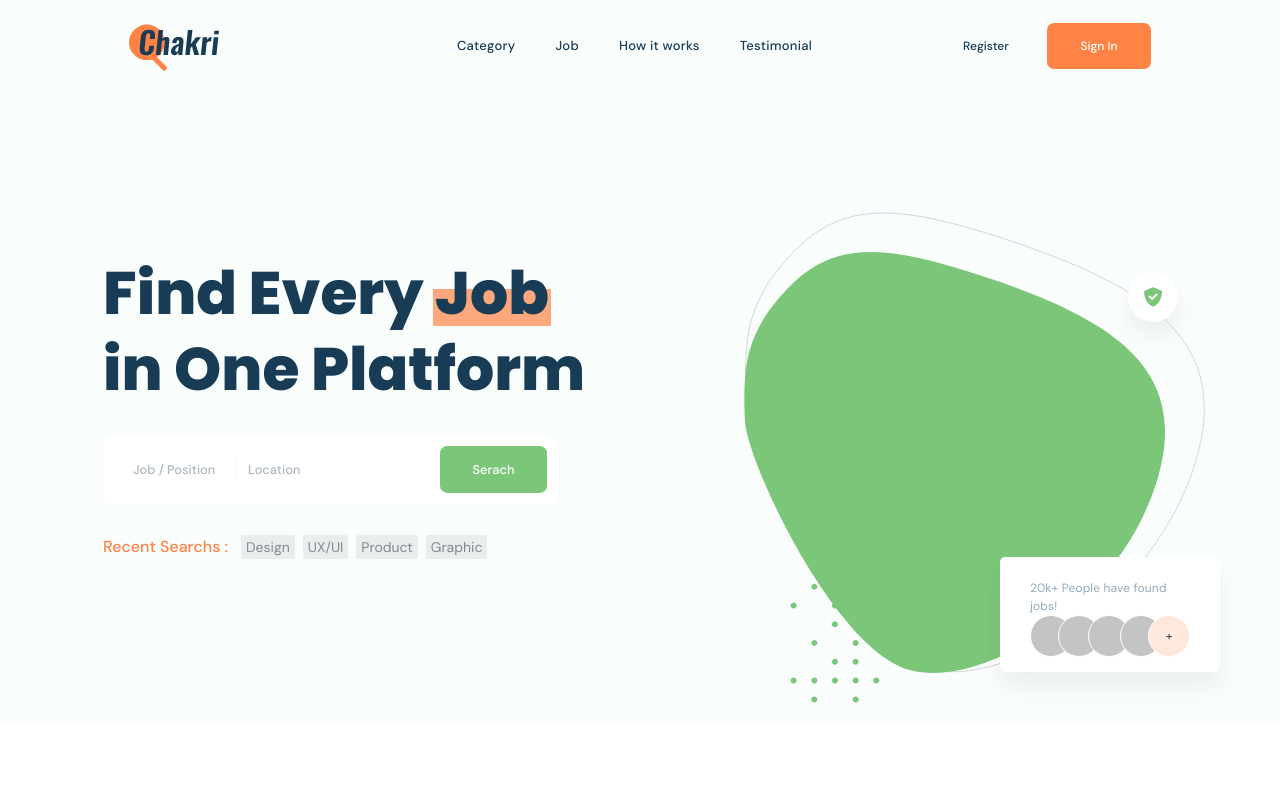
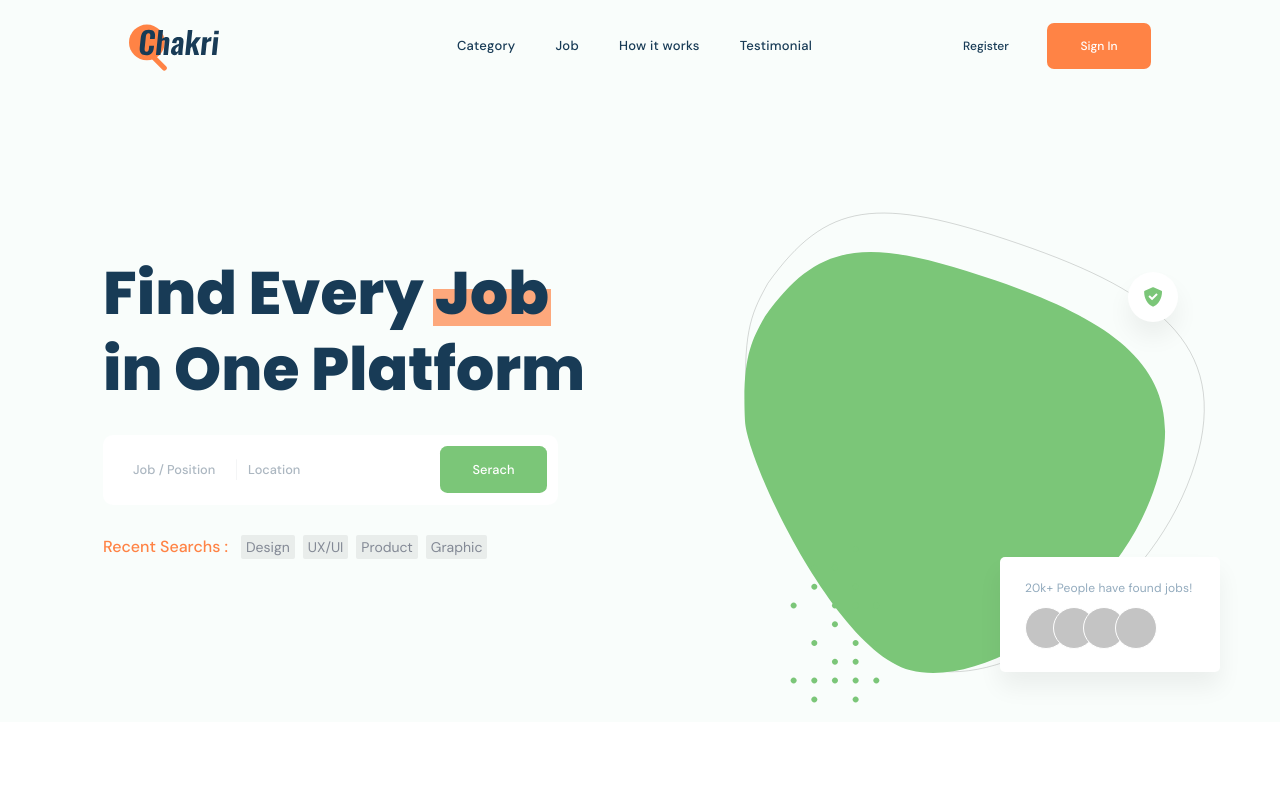
Before and after one commit to GitHubOshin/Chakri, a React (Create React App) app: page / in a window 1280 px wide. Shown: the top 800 px of the page. Built offline with nearby package versions, Linux system fonts and the light colour scheme.

Commit message:
Modify MiniItems.js

```diff
--- a/src/components/MiniItems.js
+++ b/src/components/MiniItems.js
@@ -1,6 +1,6 @@
 export function GreyCircle(props) {
   return (
-    <div className="mobile:w-[93.91px] mobile:h-[38.59px] screen1280:w-[160px] screen1280:h-[70px] laptop:w-[226.29px] laptop:h-[93px] flex flex-col justify-between">
+    <div className="mobile:w-[93.91px] mobile:h-[38.59px] screen1280:w-[170px] screen1280:h-[70px] laptop:w-[226.29px] laptop:h-[93px] flex flex-col justify-between">
       <span className=" text-grey002 font-dmSans mobile:text-[6.29px] mobile:font-medium screen1280:text-[12px] laptop:text-[16px] screen1280:font-normal screen1280:tracking-[0.01rem]">
         {props.texts}
       </span>
@@ -9,11 +9,6 @@ export function GreyCircle(props) {
         <div className="absolute laptop:left-[42.57px] mobile:left-[18px] bg-grey004 rounded-full mobile:w-[23.24px] mobile:h-[23.24px] laptop:w-[56px] laptop:h-[56px] laptop:border-[0.5px] laptop:border-white mobile:border-[0.2px] mobile:border-white screen1280:w-[42px] screen1280:h-[42px] screen1280:left-[28px]"></div>
         <div className="absolute laptop:left-[85.14px] mobile:left-[35.4px] bg-grey004 rounded-full mobile:w-[23.24px] mobile:h-[23.24px] laptop:w-[56px] laptop:h-[56px] laptop:border-[0.5px] laptop:border-white mobile:border-[0.2px] mobile:border-white screen1280:w-[42px] screen1280:h-[42px] screen1280:left-[58px]"></div>
         <div className="absolute laptop:left-[127.71px] mobile:left-[53.3px] bg-grey004 rounded-full mobile:w-[23.24px] mobile:h-[23.24px] laptop:w-[56px] laptop:h-[56px] laptop:border-[0.5px] laptop:border-white mobile:border-[0.2px] mobile:border-white screen1280:w-[42px] screen1280:h-[42px] screen1280:left-[90px]"></div>
-        <div className="absolute laptop:left-[170.28px] mobile:right-0 bg-[#FFE7DB] rounded-full mobile:w-[23.24px] mobile:h-[23.24px] laptop:w-[56px] laptop:h-[56px]  mobile:flex mobile:items-center mobile:justify-center laptop:border-[0.5px] laptop:border-white mobile:border-[0.2px] mobile:border-white screen1280:w-[42px] screen1280:h-[42px] screen1280:right-0">
-          <div className=" mobile:text-[6.29px] laptop:text-[16px] text-darkGrey text-base font-medium font-dmSans not-italic leading-[21px] screen1280:text-[12px]">
-            +
-          </div>
-        </div>
       </div>
     </div>
   )
```
